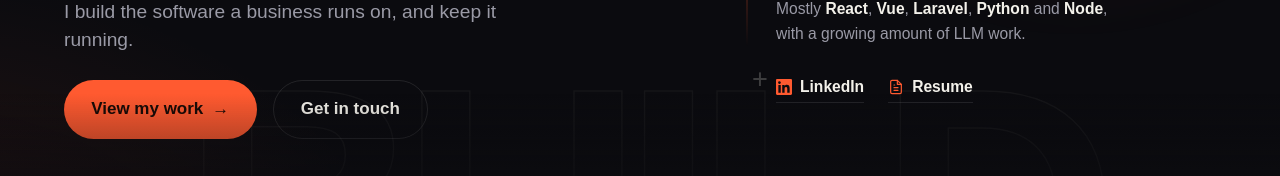
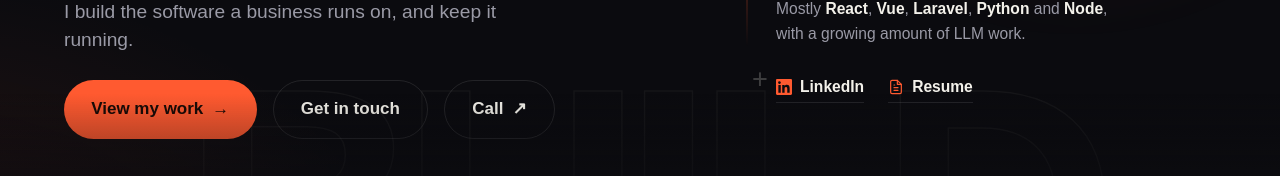
Before and after one commit to revanthshiva/revanthshiva.github.io, a Next.js app: page / in a window 1280 px wide. Shown: the part 502-678 px from the top of the page. Built offline with nearby package versions, Linux system fonts and the light colour scheme; a web font is replaced by a local one.

Commit message:
Add Call button to hero
Co-Authored-By: Claude Opus 4.8 <noreply@anthropic.com>

```diff
--- a/components/Hero.tsx
+++ b/components/Hero.tsx
@@ -166,6 +166,9 @@ export default function Hero() {
             <a className={s.secondary} href="#contact">
               Get in touch
             </a>
+            <a className={s.secondary} href="tel:+917010538733">
+              Call <span aria-hidden="true">↗</span>
+            </a>
           </div>
         </div>
 
```
